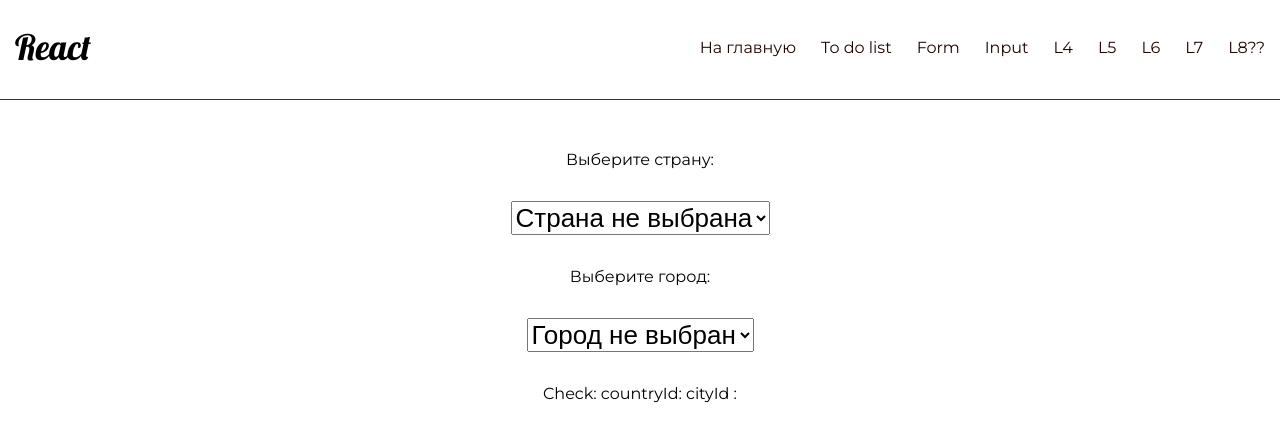
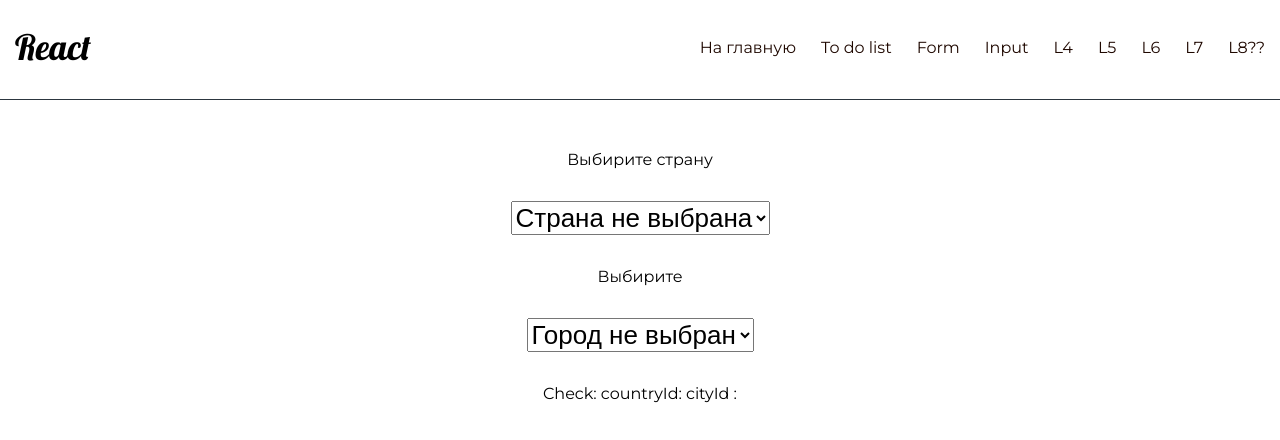
Before and after one commit to alena-apr/r-1, a React (Vite) app: page /input in a window 1280 px wide. Shown: the top 440 px of the page. Built offline with nearby package versions, Linux system fonts and the light colour scheme.

Commit message:
Input
w/select

```diff
--- /dev/null
+++ b/src/components/Input/Select.jsx
@@ -0,0 +1,53 @@
+import pt from "prop-types";
+import { Fragment } from "react";
+import styles from "./../../routes/Input/input.module.scss";
+
+Select.propTypes = {
+  name: pt.string.isRequired,
+  options: pt.array.isRequired,
+  value: pt.oneOfType([pt.number, pt.string]).isRequired,
+  onChange: pt.func.isRequired,
+  label: pt.string.isRequired,
+  disabled: pt.bool,
+  placeholder: pt.string,
+  loading: pt.bool,
+};
+
+function Select({
+  name,
+  options,
+  value,
+  onChange,
+  label,
+  disabled = false,
+  placeholder = undefined,
+  loading = false,
+}) {
+  return (
+    <Fragment>
+      <div className={styles.label}>
+        <label>{label}</label>
+        {loading && <span>Loading...</span>}
+      </div>
+      <select
+        name={name}
+        id="country"
+        value={value}
+        onChange={(e) => onChange(e.target.value)}
+      >
+        {placeholder != undefined && (
+          <option value="" disabled={disabled}>
+            {placeholder}
+          </option>
+        )}
+        {options.map((option) => (
+          <option key={option.value} value={option.value}>
+            {option.text}
+          </option>
+        ))}
+      </select>
+    </Fragment>
+  );
+}
+
+export default Select;
--- a/src/routes/Input/Input.jsx
+++ b/src/routes/Input/Input.jsx
@@ -1,79 +1,61 @@
 import { Fragment, useEffect, useState } from "react";
 import Layout from "../../components/Layout/Layout";
 import styles from "./input.module.scss";
-import { getCities, getCountries } from "./inputInfo";
+import { getCities, getCountries, dataToSelect } from "./inputInfo";
+import Select from "../../components/Input/Select";
+
+const selectInitValue = { loading: false, options: [], value: "" };
+const selectLoadingValue = { loading: true, options: [], value: "" };
+const selectDataPacker = (options) => ({ ...selectInitValue, options });
 
 function Input() {
-  const [countries, setCountries] = useState([]);
-  const [countryId, setCountryId] = useState("");
-  const countriesLoading = countries.length == 0;
+  const [countries, setCountries] = useState(selectLoadingValue);
 
-  const [cities, setCities] = useState([]);
-  const [cityId, setCityId] = useState("");
-  const [citiesLoading, setCitiesLoading] = useState(false);
+  const [cities, setCities] = useState(selectInitValue);
 
   useEffect(() => {
-    getCountries().then(setCountries);
+    getCountries().then((data) =>
+      setCountries(selectDataPacker(dataToSelect(data)))
+    );
   }, []);
 
   useEffect(() => {
     (async () => {
-      setCityId("");
-      setCitiesLoading(true);
-      setCities(countryId ? await getCities(countryId) : []);
-      setCitiesLoading(false);
+      if (countries.value == "") {
+        setCities(selectInitValue);
+      } else {
+        setCities(selectLoadingValue);
+        getCities(countries.value).then((data) =>
+          setCities(selectDataPacker(dataToSelect(data)))
+        );
+      }
     })();
-  }, [countryId]);
+  }, [countries.value]);
 
   return (
     <Fragment>
       <Layout>
         <main className={styles.main}>
-          <div className={styles.label}>
-            <label htmlFor="country">Выберите страну:</label>
-          {countriesLoading && <span>Loading...</span>}
-        </div>
+          <Select
+            {...countries}
+            onChange={(value) => setCountries({...countries, value})}
+            label="Выбирите страну"
+            name="country"
+            placeholder="Страна не выбрана"
+            disabled={countries.loading}
+          />
 
-          <select
-            name="country"
-            id="country"
-            value={countryId}
-            onChange={(e) => {
-              setCountryId(e.target.value);
-            }}
-          >
-            <option value="" disabled={countriesLoading}>
-              Страна не выбрана
-            </option>
-            {countries.map((country) => (
-              <option key={country.id} value={country.id}>
-                {country.name}
-              </option>
-            ))}
-          </select>
-          <div className={styles.label}>
-            <label htmlFor="citiy">Выберите город:</label>
-          {citiesLoading && <span>Loading...</span>}
-          </div>
-          <select
-            name="citiy"
-            id="citiy"
-            value={cityId}
-            onChange={(e) => {
-              setCityId(e.target.value);
-            }}
-          >
-            <option value="" disabled={citiesLoading}>
-              Город не выбран
-            </option>
-            {cities.map((city) => (
-              <option key={city.id} value={city.id}>
-                {city.name}
-              </option>
-            ))}
-          </select>
+          <Select
+            {...cities}
+            onChange={(value) => setCities({...cities, value})}
+            label="Выбирите "
+            name="city"
+            placeholder="Город не выбран"
+            disabled={cities.options.lengh == 0}
+          />
+
           <div>
-            Check: countryId: {countryId} cityId : {cityId}
+            Check: countryId: {countries.value} cityId : {cities.value}
           </div>
         </main>
       </Layout>
--- a/src/routes/Input/inputInfo.js
+++ b/src/routes/Input/inputInfo.js
@@ -23,6 +23,10 @@ async function getCities(countryId) {
   return cities.filter((city) => city.country_id == countryId);
 }
 
+export function dataToSelect(data) {
+  return data.map(({id, name}) => ({value: id, text: name}))
+}
+
 async function timeout(time) {
   return new Promise(function (resolve) {
     window.setTimeout(resolve, time);
```
